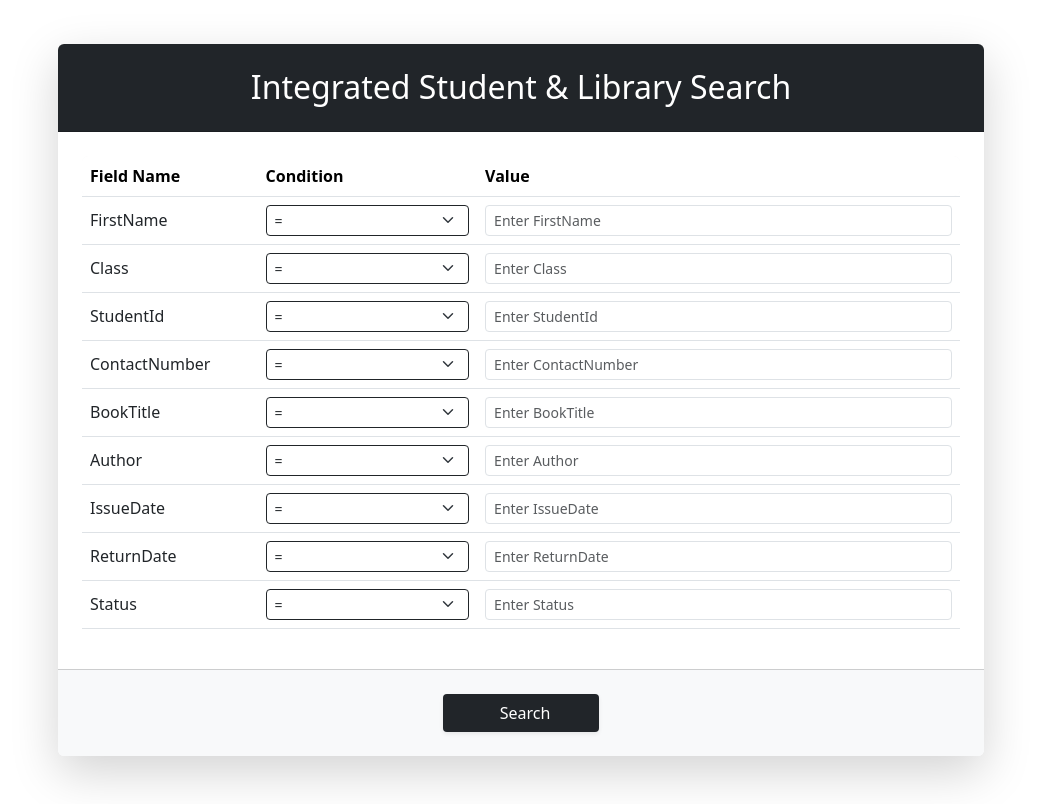
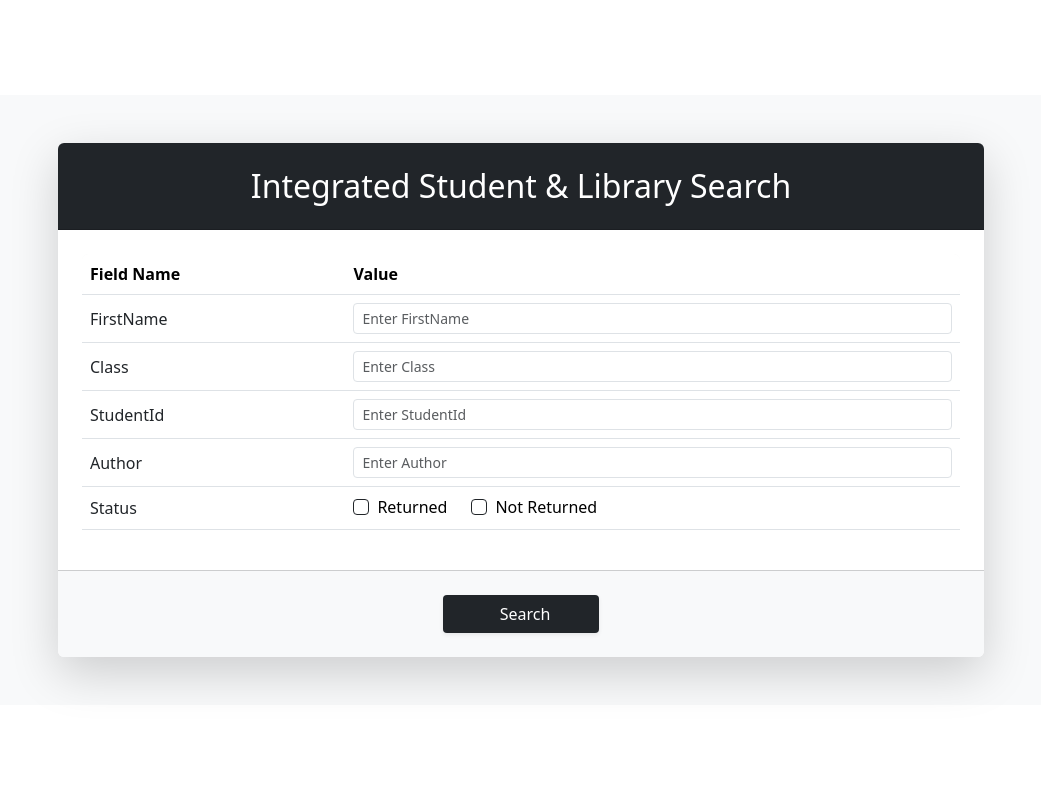
Before and after one commit to armanmaurya/IIITD-Project, a React (Vite) app in the folder frontend/: page / in a window 1280 px wide. Shown: the whole page, without its empty margins (119-1160 px from the left). Built offline with nearby package versions, Linux system fonts and the light colour scheme.

Commit message:
Added More functanility

```diff
--- a/frontend/src/HomePage.jsx
+++ b/frontend/src/HomePage.jsx
@@ -4,49 +4,93 @@ import { useNavigate } from "react-router-dom";
 const HomePage = () => {
   const navigate = useNavigate();
 
-  const [queryCondition, setQueryCondition] = useState({
-    FirstName: { condition: "=", value: "" },
-    Class: { condition: "=", value: "" },
-    StudentId: { condition: "=", value: "" },
-    ContactNumber: { condition: "=", value: "" },
-    BookTitle: { condition: "=", value: "" },
-    Author: { condition: "=", value: "" },
-    IssueDate: { condition: "=", value: "" },
-    ReturnDate: { condition: "=", value: "" },
-    Status: { condition: "=", value: "" },
+  const [queryValues, setQueryValues] = useState({
+    FirstName: "",
+    Class: "",
+    StudentId: "",
+    Author: "",
+    Status: "", // Will be populated based on checkbox selection
   });
 
-  const handleInputChange = (field, key, newValue) => {
-    setQueryCondition((prev) => ({
+  const [statusFilter, setStatusFilter] = useState({
+    returned: false,
+    notReturned: false,
+  });
+
+  const handleInputChange = (field, newValue) => {
+    setQueryValues((prev) => ({
       ...prev,
-      [field]: { ...prev[field], [key]: newValue },
+      [field]: newValue,
+    }));
+  };
+
+  const handleStatusChange = (status) => {
+    const newStatusFilter = { ...statusFilter };
+
+    if (status === "returned") {
+      newStatusFilter.returned = !newStatusFilter.returned;
+      newStatusFilter.notReturned = false; // Uncheck the other option
+    } else {
+      newStatusFilter.notReturned = !newStatusFilter.notReturned;
+      newStatusFilter.returned = false; // Uncheck the other option
+    }
+
+    setStatusFilter(newStatusFilter);
+
+    // Update the Status value in queryValues based on selection
+    let statusValue = "";
+    if (newStatusFilter.returned) statusValue = "Returned";
+    if (newStatusFilter.notReturned) statusValue = "Not Returned";
+
+    setQueryValues((prev) => ({
+      ...prev,
+      Status: statusValue,
     }));
   };
 
   const handleSearch = async () => {
-    try {
-      const response = await fetch("http://localhost:5000/search", {
-        method: "POST",
-        headers: { "Content-Type": "application/json" },
-        body: JSON.stringify(queryCondition),
+    const params = new URLSearchParams();
+
+    Object.keys(queryValues).forEach((key) => {
+      if (queryValues[key]) {
+        params.append(key.toLowerCase(), queryValues[key]); // Convert key to lowercase for consistency
+      }
     });
+    const queryString = params.toString(); // Generate query string like "firstname=John&class=10"
 
-      const data = await response.json();
-      navigate("/results", { state: { results: data } });
-    } catch (error) {
-      console.error("API Error:", error);
-      alert("Unable to retrieve data");
-    }
+    // Navigate to results page with both the results and the query conditions
+    navigate(`/results?${queryString}`);
   };
 
+  // Fields to render as normal text inputs (excluding Status)
+  const textInputFields = ["FirstName", "Class", "StudentId", "Author"];
+
+  // CSS styles for custom black checkboxes
+  const customCheckboxStyles = `
+    .custom-black-checkbox .form-check-input {
+      border-color: #212529;
+    }
+    .custom-black-checkbox .form-check-input:checked {
+      background-color: #212529;
+      border-color: #212529;
+    }
+    .custom-black-checkbox .form-check-input:focus {
+      box-shadow: 0 0 0 0.25rem rgba(33, 37, 41, 0.25);
+      border-color: #212529;
+    }
+  `;
+
   return (
-    <div class="d-flex justify-content-center align-items-center vh-100">
-    <div className="container py-5" style={{ backgroundColor: "##808080" }}>
+    <div className="d-flex justify-content-center align-items-center vh-100">
+      <style>{customCheckboxStyles}</style>
+      <div className="container py-5" style={{ backgroundColor: "#f8f9fa" }}>
         <div className="row justify-content-center">
           <div className="col-lg-10">
             <div className="card shadow-lg border-0 rounded-lg">
-            <div className="card-header text-white text-center py-4 rounded-top"
-                 style={{ backgroundColor: "#212529" }}>
+              <div
+                className="card-header text-white text-center py-4 rounded-top"
+                style={{ backgroundColor: "#212529" }}
+              >
                 <h2 className="mb-0">Integrated Student & Library Search</h2>
               </div>
               <div className="card-body p-4">
@@ -54,50 +98,103 @@ const HomePage = () => {
                   <table className="table table-hover">
                     <thead style={{ backgroundColor: "#f8f9fa" }}>
                       <tr>
-                      <th className="rounded-start" style={{ width: "20%" }}>Field Name</th>
-                      <th style={{ width: "25%" }}>Condition</th>
-                      <th className="rounded-end" style={{ width: "55%" }}>Value</th>
+                        <th className="rounded-start" style={{ width: "30%" }}>
+                          Field Name
+                        </th>
+                        <th className="rounded-end" style={{ width: "70%" }}>
+                          Value
+                        </th>
                       </tr>
                     </thead>
                     <tbody>
-                    {Object.keys(queryCondition).map((field, index) => (
-                      <tr key={field} style={{ backgroundColor: index % 2 === 0 ? "#fff" : "#f8f9fa" }}>
-                        <td className="align-middle fw-medium" style={{ color: "#212529" }}>{field}</td>
-                        <td>
-                          <select
-                            className="form-select form-select-sm"
-                            value={queryCondition[field].condition}
-                            onChange={(e) =>
-                              handleInputChange(field, "condition", e.target.value)
-                            }
-                            style={{ borderColor: "#212529", color: "#212529" }}
+                      {textInputFields.map((field, index) => (
+                        <tr
+                          key={field}
+                          style={{
+                            backgroundColor:
+                              index % 2 === 0 ? "#fff" : "#f8f9fa",
+                          }}
                         >
-                            <option value="=">=</option>
-                            <option value=">">{">"}</option>
-                            <option value="<">{"<"}</option>
-                            <option value="LIKE">LIKE</option>
-                          </select>
+                          <td
+                            className="align-middle fw-medium"
+                            style={{ color: "#212529" }}
+                          >
+                            {field}
                           </td>
                           <td>
                             <input
                               type="text"
                               className="form-control form-control-sm"
                               placeholder={`Enter ${field}`}
-                            value={queryCondition[field].value}
+                              value={queryValues[field]}
                               onChange={(e) =>
-                              handleInputChange(field, "value", e.target.value)
+                                handleInputChange(field, e.target.value)
                               }
                               style={{ borderColor: "#dee2e6" }}
                             />
                           </td>
                         </tr>
                       ))}
+                      {/* Status field with black checkboxes */}
+                      <tr
+                        style={{
+                          backgroundColor:
+                            textInputFields.length % 2 === 0
+                              ? "#fff"
+                              : "#f8f9fa",
+                        }}
+                      >
+                        <td
+                          className="align-middle fw-medium"
+                          style={{ color: "#212529" }}
+                        >
+                          Status
+                        </td>
+                        <td>
+                          <div className="d-flex gap-4">
+                            <div className="form-check custom-black-checkbox">
+                              <input
+                                className="form-check-input"
+                                type="checkbox"
+                                id="returnedCheckbox"
+                                checked={statusFilter.returned}
+                                onChange={() => handleStatusChange("returned")}
+                              />
+                              <label
+                                className="form-check-label"
+                                htmlFor="returnedCheckbox"
+                              >
+                                Returned
+                              </label>
+                            </div>
+                            <div className="form-check custom-black-checkbox">
+                              <input
+                                className="form-check-input"
+                                type="checkbox"
+                                id="notReturnedCheckbox"
+                                checked={statusFilter.notReturned}
+                                onChange={() =>
+                                  handleStatusChange("notReturned")
+                                }
+                              />
+                              <label
+                                className="form-check-label"
+                                htmlFor="notReturnedCheckbox"
+                              >
+                                Not Returned
+                              </label>
+                            </div>
+                          </div>
+                        </td>
+                      </tr>
                     </tbody>
                   </table>
                 </div>
               </div>
-            <div className="card-footer text-center p-4 rounded-bottom"
-                 style={{ backgroundColor: "#f8f9fa" }}>
+              <div
+                className="card-footer text-center p-4 rounded-bottom"
+                style={{ backgroundColor: "#f8f9fa" }}
+              >
                 <button
                   className="btn text-white px-5 shadow-sm"
                   onClick={handleSearch}
--- a/frontend/src/ResultPage.jsx
+++ b/frontend/src/ResultPage.jsx
@@ -1,39 +1,159 @@
-import { useLocation, useNavigate } from "react-router-dom";
+import { useEffect } from "react";
+import { useLocation, useNavigate, useSearchParams } from "react-router-dom";
 
 const ResultPage = () => {
   const location = useLocation();
   const navigate = useNavigate();
-  const queryCondition = location.state?.queryCondition || {};
+  const results = location.state?.results || [];
+  96;
+
+  const [searchParams] = useSearchParams();
+
+  // Function to handle exporting to Excel
+  const exportToExcel = () => {
+    // Creating a table string that Excel can open
+    let tableHTML = "<table>";
+
+    // Add header row
+    tableHTML += "<tr>";
+    tableHTML += "<th>Student Name</th>";
+    tableHTML += "<th>ID</th>";
+    tableHTML += "<th>Class</th>";
+    tableHTML += "<th>Issue Date</th>";
+    tableHTML += "<th>Book Name</th>";
+    tableHTML += "<th>Author</th>";
+    tableHTML += "<th>Status</th>";
+    tableHTML += "</tr>";
+
+    // Add data rows
+    results.forEach((item) => {
+      tableHTML += "<tr>";
+      tableHTML += `<td>${item.FirstName || "-"}</td>`;
+      tableHTML += `<td>${item.StudentId || "-"}</td>`;
+      tableHTML += `<td>${item.Class || "-"}</td>`;
+      tableHTML += `<td>${item.IssueDate || "-"}</td>`;
+      tableHTML += `<td>${item.BookTitle || "-"}</td>`;
+      tableHTML += `<td>${item.Author || "-"}</td>`;
+      tableHTML += `<td>${item.Status || "-"}</td>`;
+      tableHTML += "</tr>";
+    });
+
+    tableHTML += "</table>";
+
+    // Create a Blob with the data and create a download link
+    const blob = new Blob([tableHTML], { type: "application/vnd.ms-excel" });
+    const url = URL.createObjectURL(blob);
+    const a = document.createElement("a");
+    a.href = url;
+    a.download = "search_results.xls";
+    document.body.appendChild(a);
+    a.click();
+    document.body.removeChild(a);
+  };
+
+  /// Function to fetch results using GET request
+  const handleFetch = async () => {
+    setLoading(true);
+    try {
+      const queryString = searchParams.toString();
+      const response = await fetch(
+        `http://localhost:8000/api/students/?${queryString}`,
+        {
+          method: "GET",
+          headers: { "Content-Type": "application/json" },
+        }
+      );
+
+      const data = await response.json();
+      setResults(data);
+    } catch (error) {
+      console.error("API Error:", error);
+      alert("Failed to fetch results.");
+    } finally {
+      setLoading(false);
+    }
+  };
+
+  useEffect(() => {
+    handleFetch();
+  }, []);
 
   return (
-    <div className="container mt-5">
-      <h1 className="mb-4 text-center">Query Results</h1>
+    <div className="d-flex justify-content-center align-items-center vh-100">
+      <div className="container py-5" style={{ backgroundColor: "#f8f9fa" }}>
+        <div className="row justify-content-center">
+          <div className="col-lg-10">
+            <div className="card shadow-lg border-0 rounded-lg">
+              <div
+                className="card-header text-white text-center py-4 rounded-top"
+                style={{ backgroundColor: "#212529" }}
+              >
+                <h2 className="mb-0">Query Results</h2>
+              </div>
+              <div className="card-body p-4">
                 {results.length === 0 ? (
-        <p className="text-center">No results found.</p>
+                  <p className="text-center fs-5 py-5">No results found.</p>
                 ) : (
-        <table className="table table-bordered table-striped">
-          <thead className="table-dark">
+                  <div className="table-responsive">
+                    <table className="table table-hover">
+                      <thead style={{ backgroundColor: "#f8f9fa" }}>
                         <tr>
-              <th>Field Name</th>
-              <th>Condition</th>
-              <th>Value</th>
+                          <th>Student Name</th>
+                          <th>ID</th>
+                          <th>Class</th>
+                          <th>Issue Date</th>
+                          <th>Book Name</th>
+                          <th>Author</th>
+                          <th>Status</th>
                         </tr>
                       </thead>
                       <tbody>
-            {Object.keys(queryCondition).map((field) => (
-              <tr key={field}>
-                <td>{field}</td>
-                <td>{queryCondition[field].condition}</td>
-                <td>{queryCondition[field].value}</td>
+                        {results.map((item, index) => (
+                          <tr
+                            key={index}
+                            style={{
+                              backgroundColor:
+                                index % 2 === 0 ? "#fff" : "#f8f9fa",
+                            }}
+                          >
+                            <td>{item.FirstName || "-"}</td>
+                            <td>{item.StudentId || "-"}</td>
+                            <td>{item.Class || "-"}</td>
+                            <td>{item.IssueDate || "-"}</td>
+                            <td>{item.BookTitle || "-"}</td>
+                            <td>{item.Author || "-"}</td>
+                            <td>{item.Status || "-"}</td>
                           </tr>
                         ))}
                       </tbody>
                     </table>
+                  </div>
                 )}
-      <div className="text-center">
-        <button className="btn btn-danger mt-3" onClick={() => navigate("/")}>
-          🔙 Go Back
+              </div>
+              <div
+                className="card-footer d-flex justify-content-between p-4 rounded-bottom"
+                style={{ backgroundColor: "#f8f9fa" }}
+              >
+                <button
+                  className="btn text-white px-4 shadow-sm"
+                  onClick={() => navigate("/")}
+                  style={{ backgroundColor: "#212529", borderRadius: "4px" }}
+                >
+                  <i className="bi bi-arrow-left me-2"></i>Go Back
                 </button>
+                {results.length > 0 && (
+                  <button
+                    className="btn text-white px-4 shadow-sm"
+                    onClick={exportToExcel}
+                    style={{ backgroundColor: "#212529", borderRadius: "4px" }}
+                  >
+                    <i className="bi bi-file-excel me-2"></i>Export to Excel
+                  </button>
+                )}
+              </div>
+            </div>
+          </div>
+        </div>
       </div>
     </div>
   );
```
Lines whose indentation alone changed are shown as unchanged.
